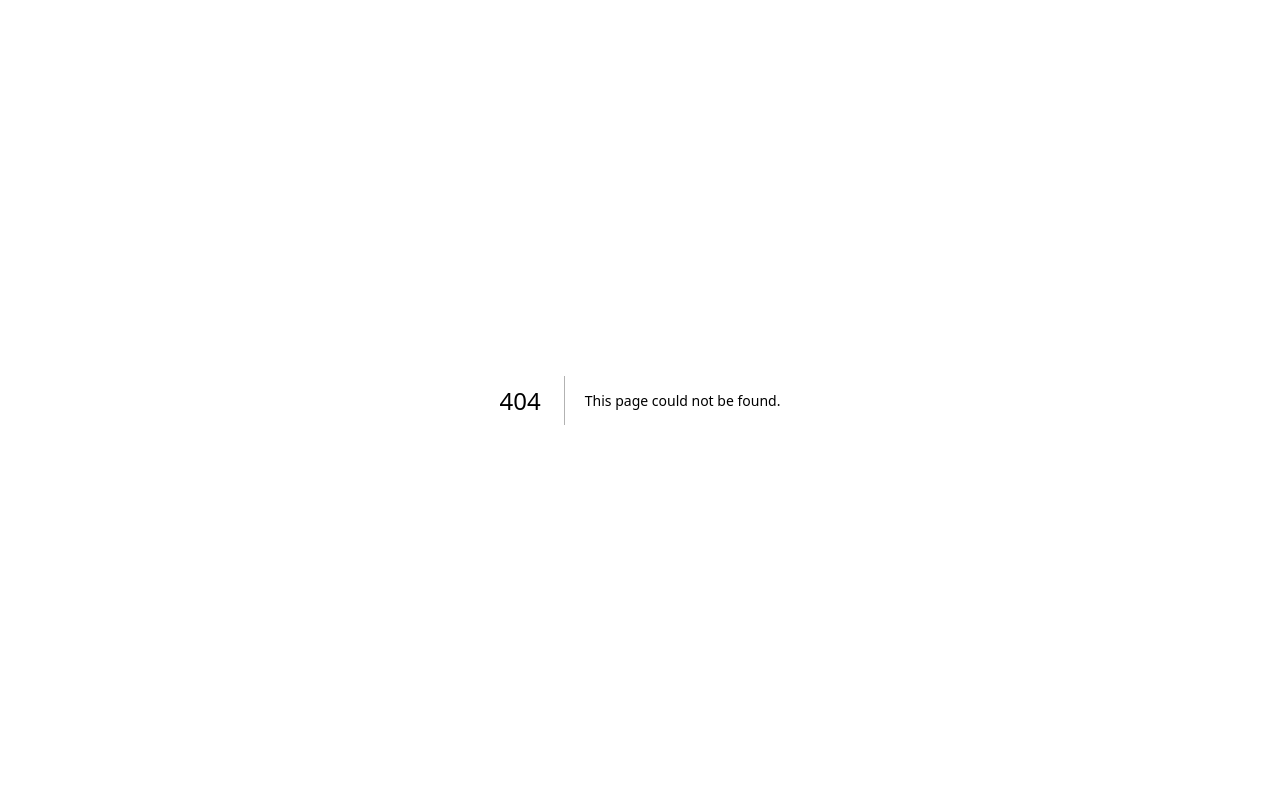
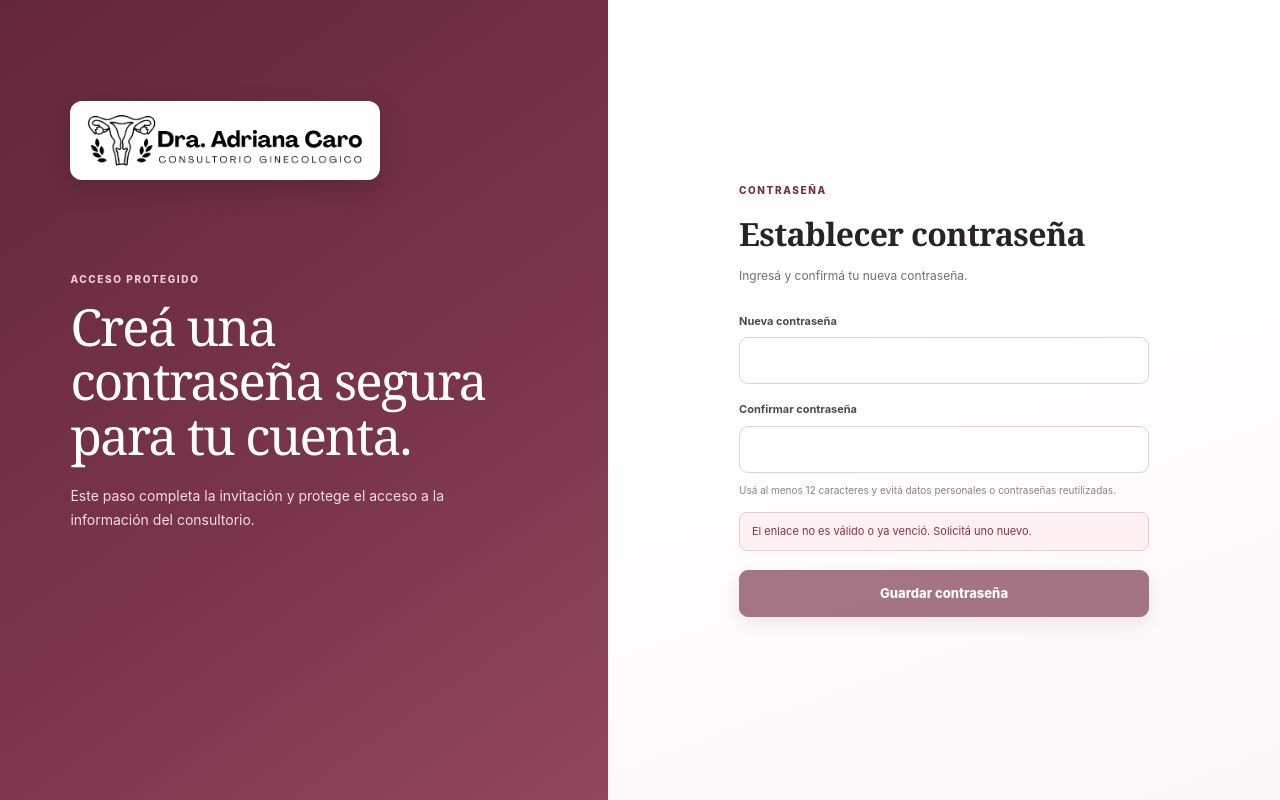
Before and after one commit to TomA8-e/Consultorio-Dra-caro, a Next.js app: page /actualizar-clave in a window 1280 px wide. Before the commit this address had no page. Built offline with nearby package versions, Linux system fonts and the light colour scheme; no server answers.

Commit message:
Implementa invitaciones y recuperacion de contrasena

```diff
--- /dev/null
+++ b/app/actualizar-clave/page.tsx
@@ -0,0 +1,9 @@
+import UpdatePasswordForm from "./update-password-form";
+
+export const metadata = {
+  title: "Crear contraseña | Consultorio Adri Caro",
+};
+
+export default function UpdatePasswordPage() {
+  return <UpdatePasswordForm />;
+}
--- /dev/null
+++ b/app/actualizar-clave/update-password-form.tsx
@@ -0,0 +1,126 @@
+"use client";
+
+import { FormEvent, useEffect, useState } from "react";
+import Image from "next/image";
+import { useRouter } from "next/navigation";
+import { createClient } from "@/lib/supabase/client";
+import styles from "../login/login.module.css";
+
+export default function UpdatePasswordForm() {
+  const router = useRouter();
+  const [password, setPassword] = useState("");
+  const [confirmation, setConfirmation] = useState("");
+  const [checking, setChecking] = useState(true);
+  const [saving, setSaving] = useState(false);
+  const [ready, setReady] = useState(false);
+  const [error, setError] = useState("");
+
+  useEffect(() => {
+    let mounted = true;
+    const supabase = createClient();
+    const { data: listener } = supabase.auth.onAuthStateChange((_event, session) => {
+      if (mounted && session) {
+        setReady(true);
+        setChecking(false);
+        setError("");
+      }
+    });
+
+    async function initializeSession() {
+      const code = new URLSearchParams(window.location.search).get("code");
+      if (code) {
+        const { error: exchangeError } = await supabase.auth.exchangeCodeForSession(code);
+        if (exchangeError) {
+          if (mounted) {
+            setError("El enlace no es válido o ya venció. Solicitá uno nuevo.");
+            setChecking(false);
+          }
+          return;
+        }
+        window.history.replaceState({}, "", "/actualizar-clave");
+      }
+
+      const { data } = await supabase.auth.getSession();
+      if (!mounted) return;
+      setReady(Boolean(data.session));
+      setChecking(false);
+      if (!data.session) {
+        setError("El enlace no es válido o ya venció. Solicitá uno nuevo.");
+      }
+    }
+
+    initializeSession();
+    return () => {
+      mounted = false;
+      listener.subscription.unsubscribe();
+    };
+  }, []);
+
+  async function handleSubmit(event: FormEvent<HTMLFormElement>) {
+    event.preventDefault();
+    setError("");
+
+    if (password.length < 12) {
+      setError("La contraseña debe tener al menos 12 caracteres.");
+      return;
+    }
+    if (password !== confirmation) {
+      setError("Las contraseñas no coinciden.");
+      return;
+    }
+
+    setSaving(true);
+    const supabase = createClient();
+    const { error: updateError } = await supabase.auth.updateUser({ password });
+
+    if (updateError) {
+      setError("No pudimos guardar la contraseña. Solicitá un enlace nuevo e intentá otra vez.");
+      setSaving(false);
+      return;
+    }
+
+    router.replace("/");
+    router.refresh();
+  }
+
+  return (
+    <main className={styles.page}>
+      <section className={styles.intro}>
+        <div className={styles.introContent}>
+          <div className={styles.brand}>
+            <Image className={styles.brandLogo} src="/logo-consultorio-v2.png" alt="Consultorio ginecológico" width={1335} height={282} priority />
+          </div>
+          <p className={styles.kicker}>ACCESO PROTEGIDO</p>
+          <h1>Creá una contraseña segura para tu cuenta.</h1>
+          <p className={styles.description}>Este paso completa la invitación y protege el acceso a la información del consultorio.</p>
+        </div>
+      </section>
+
+      <section className={styles.formSide}>
+        <div className={styles.mobileBrand}>
+          <Image className={styles.mobileBrandLogo} src="/logo-consultorio-v2.png" alt="Consultorio ginecológico" width={1335} height={282} priority />
+        </div>
+        <form className={styles.formCard} onSubmit={handleSubmit}>
+          <p className={styles.kicker}>CONTRASEÑA</p>
+          <h2>Establecer contraseña</h2>
+          <p className={styles.formIntro}>{checking ? "Validando el enlace seguro..." : "Ingresá y confirmá tu nueva contraseña."}</p>
+
+          <label>
+            Nueva contraseña
+            <input type="password" autoComplete="new-password" minLength={12} value={password} onChange={(event) => setPassword(event.target.value)} disabled={!ready || saving} required />
+          </label>
+          <label>
+            Confirmar contraseña
+            <input type="password" autoComplete="new-password" minLength={12} value={confirmation} onChange={(event) => setConfirmation(event.target.value)} disabled={!ready || saving} required />
+          </label>
+          <p className={styles.requirements}>Usá al menos 12 caracteres y evitá datos personales o contraseñas reutilizadas.</p>
+
+          {error && <div className={styles.error} role="alert">{error}</div>}
+          <button className={styles.submit} type="submit" disabled={!ready || checking || saving}>
+            {saving ? "Guardando..." : "Guardar contraseña"}
+          </button>
+        </form>
+      </section>
+    </main>
+  );
+}
--- a/app/login/login-form.tsx
+++ b/app/login/login-form.tsx
@@ -1,7 +1,8 @@
 "use client";
 
-import { FormEvent, useState } from "react";
+import { FormEvent, useEffect, useState } from "react";
 import Image from "next/image";
+import Link from "next/link";
 import { useRouter } from "next/navigation";
 import { createClient } from "@/lib/supabase/client";
 import styles from "./login.module.css";
@@ -13,6 +14,16 @@ export default function LoginForm({ accessError = false }: { accessError?: boole
   const [showPassword, setShowPassword] = useState(false);
   const [loading, setLoading] = useState(false);
   const [error, setError] = useState(accessError ? "La cuenta todavía no tiene permiso para acceder al consultorio." : "");
+
+  useEffect(() => {
+    const hash = new URLSearchParams(window.location.hash.slice(1));
+    const query = new URLSearchParams(window.location.search);
+    const authType = hash.get("type");
+
+    if (query.has("code") || authType === "invite" || authType === "recovery") {
+      window.location.replace(`/actualizar-clave${window.location.search}${window.location.hash}`);
+    }
+  }, []);
 
   async function handleSubmit(event: FormEvent<HTMLFormElement>) {
     event.preventDefault();
@@ -101,6 +112,7 @@ export default function LoginForm({ accessError = false }: { accessError?: boole
             {loading ? "Ingresando..." : "Ingresar"}
           </button>
 
+          <Link className={styles.authLink} href="/recuperar-clave">Olvidé mi contraseña</Link>
           <p className={styles.help}>Si no podés ingresar, contactá a la administración del consultorio.</p>
         </form>
       </section>
--- a/app/login/login.module.css
+++ b/app/login/login.module.css
@@ -13,6 +13,9 @@
 .formCard label { margin-bottom:17px; display:flex; flex-direction:column; gap:8px; color:#50474b; font-size:11px; font-weight:750; }.formCard label > input,.passwordField { width:100%; height:47px; border:1px solid #ded3d6; border-radius:9px; background:#fff; }.formCard label > input { padding:0 13px; outline:0; font-size:13px; }.formCard label > input:focus,.passwordField:focus-within { border-color:#742f46; box-shadow:0 0 0 3px #742f4613; }
 .passwordField { display:flex; align-items:center; overflow:hidden; }.passwordField input { min-width:0; height:100%; flex:1; padding:0 13px; border:0; outline:0; background:transparent; font-size:13px; }.passwordField button { height:100%; padding:0 13px; border:0; background:transparent; color:#742f46; font-size:10px; font-weight:800; }
 .error { margin:-3px 0 16px; padding:11px 12px; border:1px solid #e9cbd1; border-radius:8px; color:#8b3046; background:#fff1f3; font-size:11px; line-height:1.45; }
+.success { margin:-3px 0 16px; padding:11px 12px; border:1px solid #cce5db; border-radius:8px; color:#276b54; background:#eef9f4; font-size:11px; line-height:1.45; }
 .submit { width:100%; height:47px; margin-top:3px; border:1px solid #742f46; border-radius:9px; color:#fff; background:#742f46; box-shadow:0 7px 18px #742f4626; font-size:13px; font-weight:800; }.submit:hover { background:#572235; }.submit:disabled { opacity:.65; cursor:wait; }
-.help { margin:18px 0 0; color:#8b8185; text-align:center; font-size:10px; line-height:1.5; }.mobileBrand { display:none; }
+.authLink { margin:17px 0 0; display:block; color:#742f46; text-align:center; text-decoration:none; font-size:11px; font-weight:750; }.authLink:hover { text-decoration:underline; }
+.requirements { margin:-7px 0 17px; color:#8b8185; font-size:10px; line-height:1.5; }
+.help { margin:12px 0 0; color:#8b8185; text-align:center; font-size:10px; line-height:1.5; }.mobileBrand { display:none; }
 @media (max-width:850px) { .page { grid-template-columns:1fr; }.intro { display:none; }.formSide { min-height:100vh; padding:35px 22px 70px; }.mobileBrand { width:min(285px,78vw); margin-bottom:50px; display:block; align-self:flex-start; }.mobileBrandLogo { width:100%; height:auto; display:block; }.formCard h2 { font-size:28px; } }
--- a/app/page.tsx
+++ b/app/page.tsx
@@ -10,7 +10,12 @@ const roleLabels: Record<string, string> = {
   administrator: "Administración",
 };
 
-export default async function Home() {
+export default async function Home({ searchParams }: { searchParams: Promise<{ code?: string }> }) {
+  const params = await searchParams;
+  if (params.code) {
+    redirect(`/actualizar-clave?code=${encodeURIComponent(params.code)}`);
+  }
+
   const supabase = await createClient();
   const { data: claimsData, error: claimsError } = await supabase.auth.getClaims();
   const userId = claimsData?.claims?.sub;
--- /dev/null
+++ b/app/recuperar-clave/page.tsx
@@ -0,0 +1,9 @@
+import RecoveryForm from "./recovery-form";
+
+export const metadata = {
+  title: "Recuperar contraseña | Consultorio Adri Caro",
+};
+
+export default function RecoveryPage() {
+  return <RecoveryForm />;
+}
--- /dev/null
+++ b/app/recuperar-clave/recovery-form.tsx
@@ -0,0 +1,71 @@
+"use client";
+
+import { FormEvent, useState } from "react";
+import Image from "next/image";
+import Link from "next/link";
+import { createClient } from "@/lib/supabase/client";
+import styles from "../login/login.module.css";
+
+export default function RecoveryForm() {
+  const [email, setEmail] = useState("");
+  const [sending, setSending] = useState(false);
+  const [sent, setSent] = useState(false);
+  const [error, setError] = useState("");
+
+  async function handleSubmit(event: FormEvent<HTMLFormElement>) {
+    event.preventDefault();
+    setSending(true);
+    setError("");
+
+    const supabase = createClient();
+    const { error: recoveryError } = await supabase.auth.resetPasswordForEmail(email.trim(), {
+      redirectTo: `${window.location.origin}/actualizar-clave`,
+    });
+
+    if (recoveryError) {
+      setError("No pudimos enviar el correo en este momento. Esperá unos minutos e intentá nuevamente.");
+      setSending(false);
+      return;
+    }
+
+    setSent(true);
+    setSending(false);
+  }
+
+  return (
+    <main className={styles.page}>
+      <section className={styles.intro}>
+        <div className={styles.introContent}>
+          <div className={styles.brand}>
+            <Image className={styles.brandLogo} src="/logo-consultorio-v2.png" alt="Consultorio ginecológico" width={1335} height={282} priority />
+          </div>
+          <p className={styles.kicker}>RECUPERACIÓN SEGURA</p>
+          <h1>Recuperá el acceso desde tu correo.</h1>
+          <p className={styles.description}>El enlace será válido por tiempo limitado y sólo permitirá establecer una nueva contraseña.</p>
+        </div>
+      </section>
+
+      <section className={styles.formSide}>
+        <div className={styles.mobileBrand}>
+          <Image className={styles.mobileBrandLogo} src="/logo-consultorio-v2.png" alt="Consultorio ginecológico" width={1335} height={282} priority />
+        </div>
+        <form className={styles.formCard} onSubmit={handleSubmit}>
+          <p className={styles.kicker}>RECUPERAR ACCESO</p>
+          <h2>Olvidé mi contraseña</h2>
+          <p className={styles.formIntro}>Ingresá el correo asociado a tu cuenta.</p>
+
+          <label>
+            Correo electrónico
+            <input type="email" autoComplete="email" value={email} onChange={(event) => setEmail(event.target.value)} required disabled={sending || sent} />
+          </label>
+
+          {sent && <div className={styles.success} role="status">Si el correo pertenece a una cuenta, recibirás un enlace para crear una nueva contraseña.</div>}
+          {error && <div className={styles.error} role="alert">{error}</div>}
+
+          {!sent && <button className={styles.submit} type="submit" disabled={sending}>{sending ? "Enviando..." : "Enviar enlace"}</button>}
+          <Link className={styles.authLink} href="/login">Volver al inicio de sesión</Link>
+        </form>
+      </section>
+    </main>
+  );
+}
```
Also changed, not shown: supabase/README.md, 1 other file (tests, documents, lock files or other folders).
